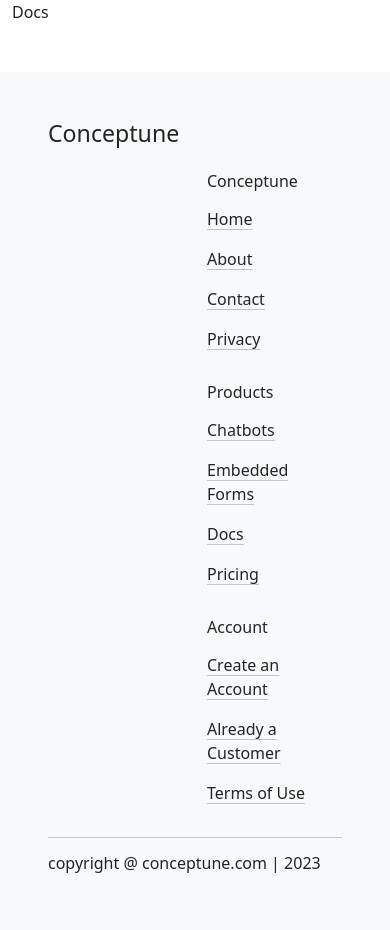
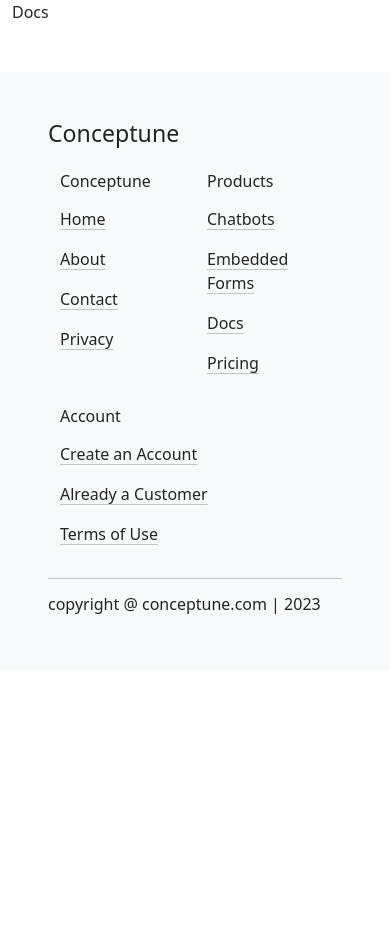
Before and after one commit to Nitish987/chatbot-backend, a Django app: page /docs/ in a window 390 px wide. Shown: the part 56-986 px from the top of the page. After the commit the page ends 670 px from the top, so only its background shows below. Run offline with Django 4.2, Linux system fonts and the light colour scheme; some libraries are stand-ins or nearby versions.

Commit message:
bug fixed

```diff
--- a/website/static/app/css/styles.css
+++ b/website/static/app/css/styles.css
@@ -16,7 +16,14 @@
     margin-block: 100px;
 }
 
+/* media queries */
 @media screen and (max-width: 1000px) {
+    /* footer */
+    .footer-space {
+        display: none;
+    }
+
+    /* home */
     .hero-desktop-img {
         margin-top: 50px;
     }
@@ -27,6 +34,7 @@
 }
 
 @media screen and (max-width: 500px) {
+    /* home */
     .hero-desktop-img {
         margin-top: 0px;
     }
--- a/website/templates/base/footer.html
+++ b/website/templates/base/footer.html
@@ -4,7 +4,7 @@
             <h3>Conceptune</h3>
             <div class="container">
                 <div class="row">
-                    <div class="col"></div>
+                    <div class="col footer-space"></div>
                     <div class="col">
                         <div class="row">
                             <div class="col">
```
